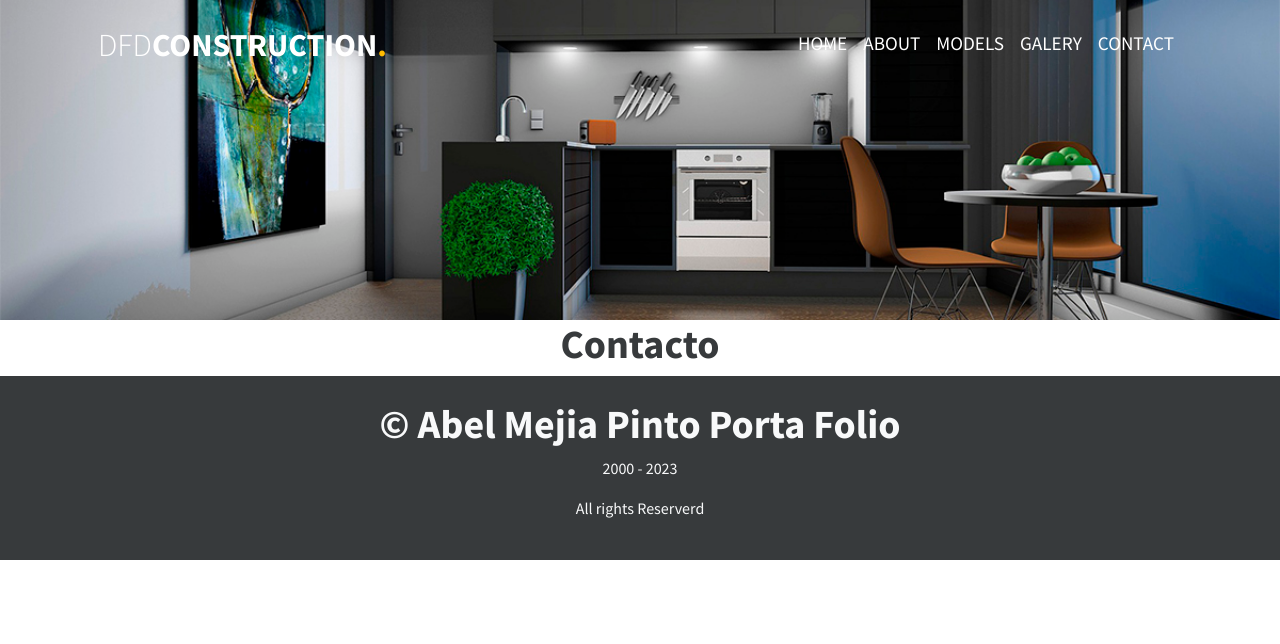
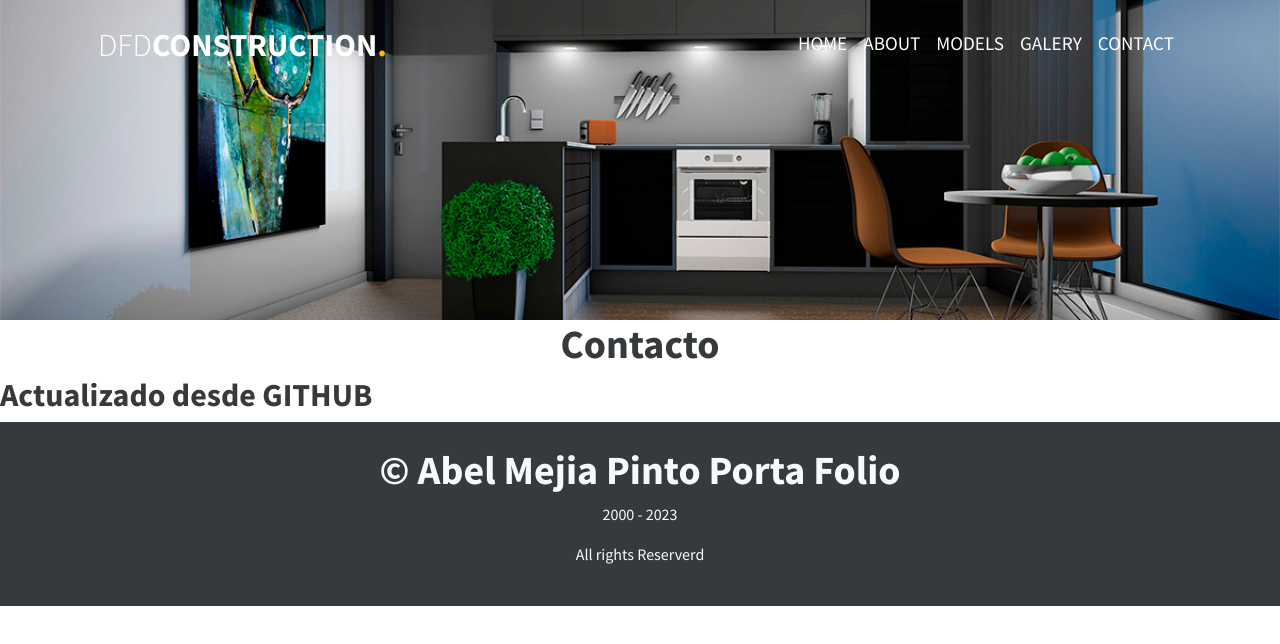
Before and after one commit to GITABELMejia/dfdcons, a Next.js app: page /contact in a window 1280 px wide. Shown: the top 644 px of the page. Built offline with nearby package versions, Linux system fonts and the light colour scheme; a small style sheet from the web is missing.

Commit message:
Add files via upload

```diff
--- a/pages/contact.js
+++ b/pages/contact.js
@@ -8,6 +8,7 @@ const Contact = () => (
         </header>
         <section>
             <h1 className="text-center">Contacto</h1>
+            <h2>Actualizado desde GITHUB</h2>
         </section>
     </Layout>
 
```
